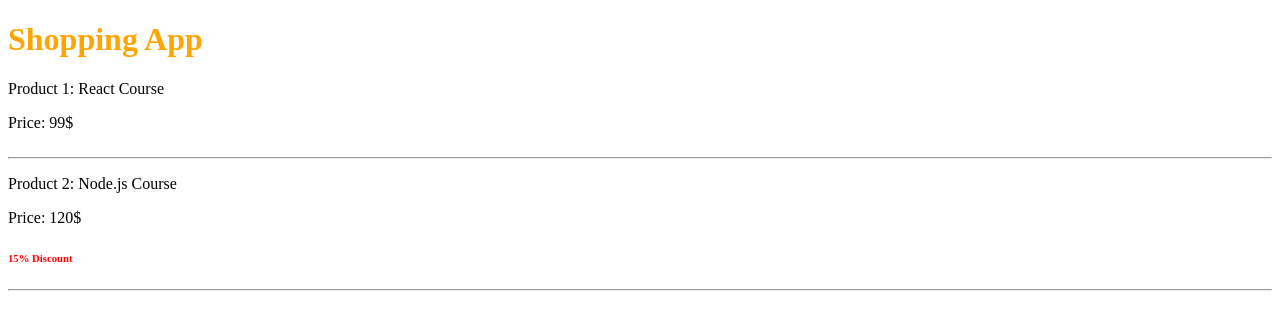
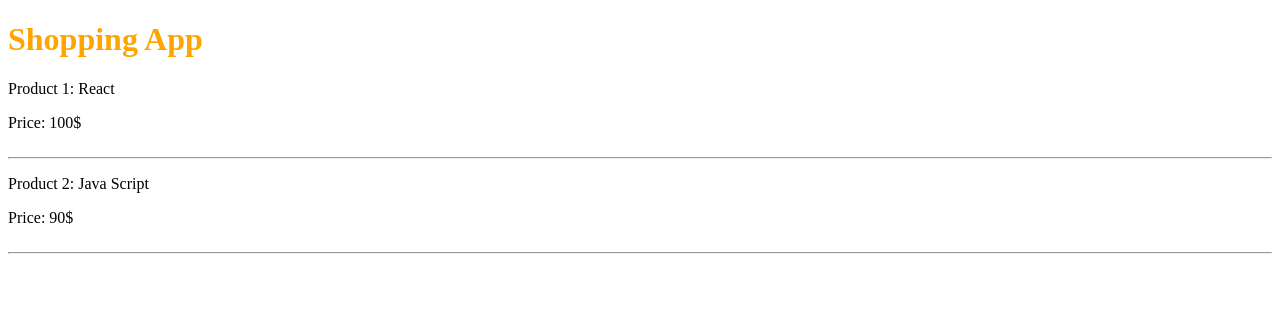
Before and after one commit to sabasaber/React-course, a React (Create React App) app: page / in a window 1280 px wide. Shown: the top 330 px of the page. Built offline with nearby package versions, Linux system fonts and the light colour scheme.

Commit message:
used map to pass data through state to Product component

```diff
--- a/src/App.js
+++ b/src/App.js
@@ -2,14 +2,21 @@
 import Product from './components/Product/Product';
 
 class App extends React.Component{
+
+    state = {
+        Products:[
+            {num:"1", title:"React" , price:"100$"},
+            {num:"2", title:"Java Script" , price:"90$"},
+        ],
+    }
+
     render(){
         return (
             <div>
               <h1 style={{ color: 'orange' }}>Shopping App</h1>
-              <Product num="1" name="React Course" price="99$"/>
-              <Product num="2" name="Node.js Course" price="120$">
-                  <p>15% Discount</p>
-                  </Product>
+              {this.state.Products.map((product)=>{
+                  return <Product num={product.num} name={product.title} price={product.price} />;
+                })}
             </div>
 
         );
```
